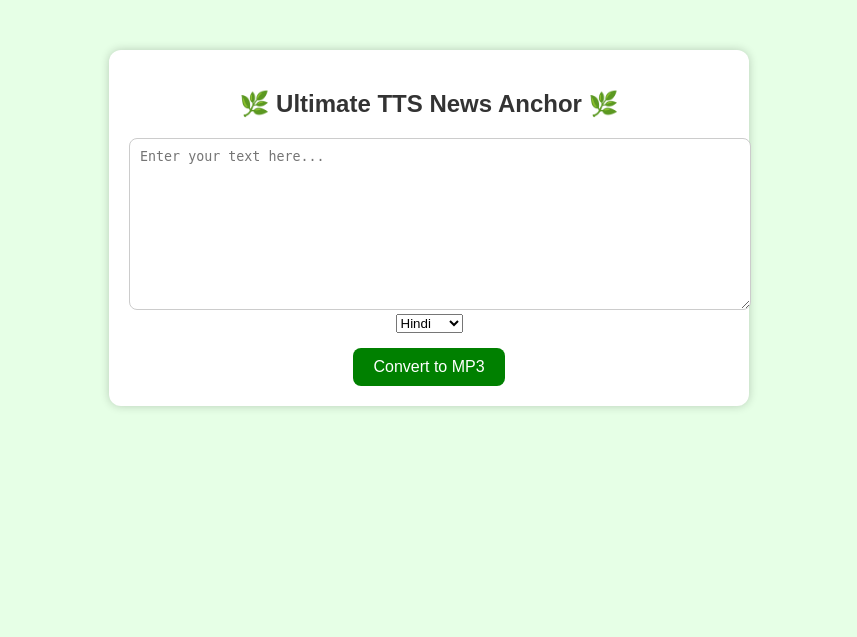
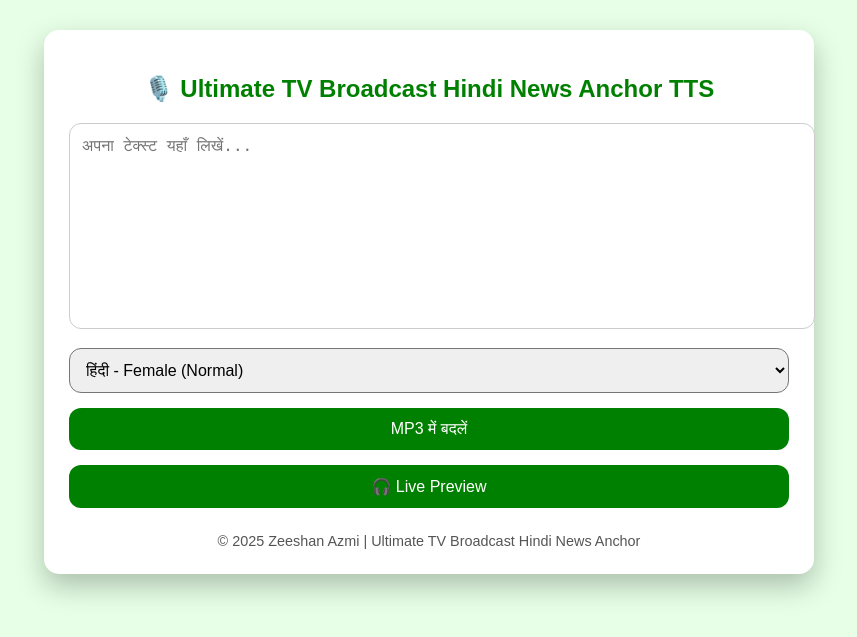
Before and after one commit to phpzee/RenderFlask, a Flask app: page / in a window 1280 px wide. Shown: the top 637 px of the page, without its empty margins (211-1068 px from the left). Run offline with Flask 3, Linux system fonts and the light colour scheme.

Commit message:
Add files via upload

```diff
--- a/templates/index.html
+++ b/templates/index.html
@@ -1,38 +1,81 @@
 <!DOCTYPE html>
-<html lang="en">
+<html lang="hi">
 <head>
 <meta charset="UTF-8">
 <meta name="viewport" content="width=device-width, initial-scale=1.0">
-  <title>Ultimate TTS Anchor</title>
+<title>Ultimate TV Broadcast Hindi News Anchor TTS</title>
 <style>
-    body { font-family: Arial, sans-serif; background: #e6ffe6; color: #333; text-align: center; }
-    .container { max-width: 600px; margin: 50px auto; background: white; padding: 20px; border-radius: 12px; box-shadow: 0 0 10px rgba(0,0,0,0.2); }
-    textarea { width: 100%; height: 150px; padding: 10px; border: 1px solid #ccc; border-radius: 8px; }
-    button { margin-top: 15px; padding: 10px 20px; font-size: 16px; background: green; color: white; border: none; border-radius: 8px; cursor: pointer; }
-    button:hover { background: darkgreen; }
-    #progress { margin-top: 15px; display: none; }
+body{font-family:Arial,sans-serif;background:#e6ffe6;margin:0;padding:0;}
+.container{max-width:720px;margin:30px auto;background:#fff;padding:25px;border-radius:15px;box-shadow:0 12px 28px rgba(0,0,0,0.25);}
+h2{text-align:center;color:green;margin-bottom:20px;}
+textarea{width:100%;height:180px;padding:12px;border-radius:12px;border:1px solid #ccc;resize:none;font-size:16px;}
+select{width:100%;margin-top:15px;padding:12px;border-radius:12px;font-size:16px;}
+button{margin-top:15px;padding:12px;font-size:16px;background:green;color:white;border:none;border-radius:12px;cursor:pointer;width:100%;}
+button:hover{background:darkgreen;}
+#progressBarContainer{margin-top:15px;width:100%;background:#ddd;border-radius:12px;display:none;}
+#progressBar{width:0%;height:22px;background:green;border-radius:12px;transition:width 0.2s;}
+#countdown{margin-top:10px;font-weight:bold;color:darkgreen;display:none;text-align:center;}
+.audioPreview{margin-top:15px;display:none;width:100%;}
+.footer{margin-top:25px;font-size:0.9em;color:#555;text-align:center;}
 </style>
 </head>
 <body>
 <div class="container">
-    <h2>🌿 Ultimate TTS News Anchor 🌿</h2>
+<h2>🎙️ Ultimate TV Broadcast Hindi News Anchor TTS</h2>
 <form id="ttsForm" method="POST" action="/convert">
-      <textarea name="text" placeholder="Enter your text here..."></textarea><br>
-      <select name="lang">
-        <option value="hi">Hindi</option>
-        <option value="ur">Urdu</option>
-        <option value="en">English</option>
-        <option value="mr">Marathi</option>
-      </select>
-      <br>
-      <button type="submit">Convert to MP3</button>
+<textarea name="text" placeholder="अपना टेक्स्ट यहाँ लिखें..."></textarea><br>
+<select name="voice">
+<option value="hi_female_normal">हिंदी - Female (Normal)</option>
+<option value="hi_female_slow">हिंदी - Female (Slow/Deep)</option>
+<option value="hi_male_normal">हिंदी - Male (Normal)</option>
+<option value="hi_male_slow">हिंदी - Male (Slow/Deep)</option>
+</select><br>
+<button type="submit">MP3 में बदलें</button>
+<button type="button" id="previewBtn">🎧 Live Preview</button>
 </form>
-    <div id="progress">⏳ Processing... please wait</div>
+
+<div id="progressBarContainer">
+<div id="progressBar"></div>
+</div>
+<div id="countdown">⏳ कृपया प्रतीक्षा करें...</div>
+
+<audio controls class="audioPreview" id="audioPreview"></audio>
+
+<div class="footer">© 2025 Zeeshan Azmi | Ultimate TV Broadcast Hindi News Anchor</div>
 </div>
 
 <script>
-    document.getElementById("ttsForm").addEventListener("submit", function() {
-      document.getElementById("progress").style.display = "block";
+const form=document.getElementById("ttsForm");
+const progressContainer=document.getElementById("progressBarContainer");
+const progressBar=document.getElementById("progressBar");
+const countdown=document.getElementById("countdown");
+const previewBtn=document.getElementById("previewBtn");
+const audioPreview=document.getElementById("audioPreview");
+
+form.addEventListener("submit",function(e){
+progressContainer.style.display="block";countdown.style.display="block";progressBar.style.width="0%";
+let width=0;let timeLeft=5;
+countdown.innerText=`⏳ कृपया प्रतीक्षा करें... ${timeLeft}s`;
+let interval=setInterval(()=>{if(width>=100)clearInterval(interval);else width+=2;progressBar.style.width=width+"%";},50);
+let countdownInterval=setInterval(()=>{if(timeLeft<=0)clearInterval(countdownInterval);else countdown.innerText=`⏳ कृपया प्रतीक्षा करें... ${timeLeft}s`;timeLeft--;},1000);
+});
+
+previewBtn.addEventListener("click",async function(){
+const text=form.text.value.trim();
+if(!text){alert("कृपया टेक्स्ट डालें।");return;}
+const voice=form.voice.value;
+progressContainer.style.display="block";countdown.style.display="block";progressBar.style.width="0%";audioPreview.style.display="none";
+let width=0;let timeLeft=3;
+countdown.innerText=`⏳ Generating preview... ${timeLeft}s`;
+let interval=setInterval(()=>{if(width>=100)clearInterval(interval);else width+=3;progressBar.style.width=width+"%";},50);
+let countdownInterval=setInterval(()=>{if(timeLeft<=0)clearInterval(countdownInterval);else countdown.innerText=`⏳ Generating preview... ${timeLeft}s`;timeLeft--;},1000);
+try{
+const formData=new FormData();formData.append("text",text);formData.append("voice",voice);
+const resp=await fetch("/preview",{method:"POST",body:formData});
+if(!resp.ok)throw new Error("Preview generation failed");
+const blob=await resp.blob();audioPreview.src=URL.createObjectURL(blob);audioPreview.style.display="block";
+}catch(err){alert("त्रुटि: "+err.message);}
+finally{progressContainer.style.display="none";countdown.style.display="none";}
 });
 </script>
 </body>
```
Lines whose indentation alone changed are shown as unchanged.
